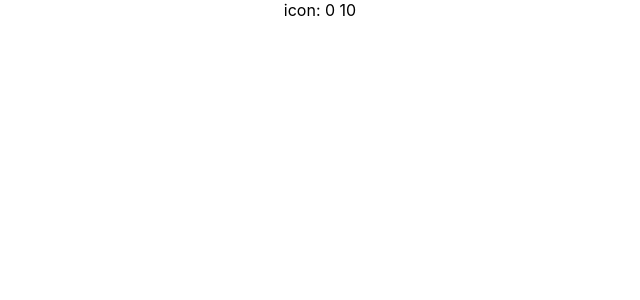
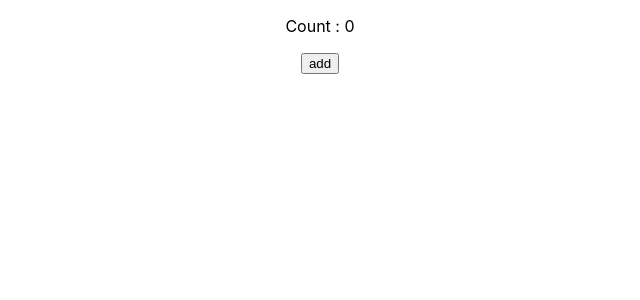
Before and after one commit to jantapabh/Client_Lab4_igcat, a React (Create React App) app: page / in a window 1280 px wide. Shown: the top 300 px of the page, without its empty margins (320-960 px from the left). Built offline with nearby package versions, Linux system fonts and the light colour scheme.

Commit message:
add state test

```diff
--- a/src/components/Icon.js
+++ b/src/components/Icon.js
@@ -1,11 +1,20 @@
-import React from 'react';
+import React, { useState } from 'react';
 
 
+// props คือการส่งจาก components หนึ่งไปยังอีก components
 
 const Icon = props => {
+    let count = 0;
+    let handleClick = () => {
+        count = count + 1;
+        console.log(count);
+    }
 
     return (
-     <div> icon: {props.value} {props.value2} </div>
+        <div>
+            <p>Count : {count}</p>
+            <button onClick={handleClick}>add</button>
+        </div>
     )
 
 }
```
